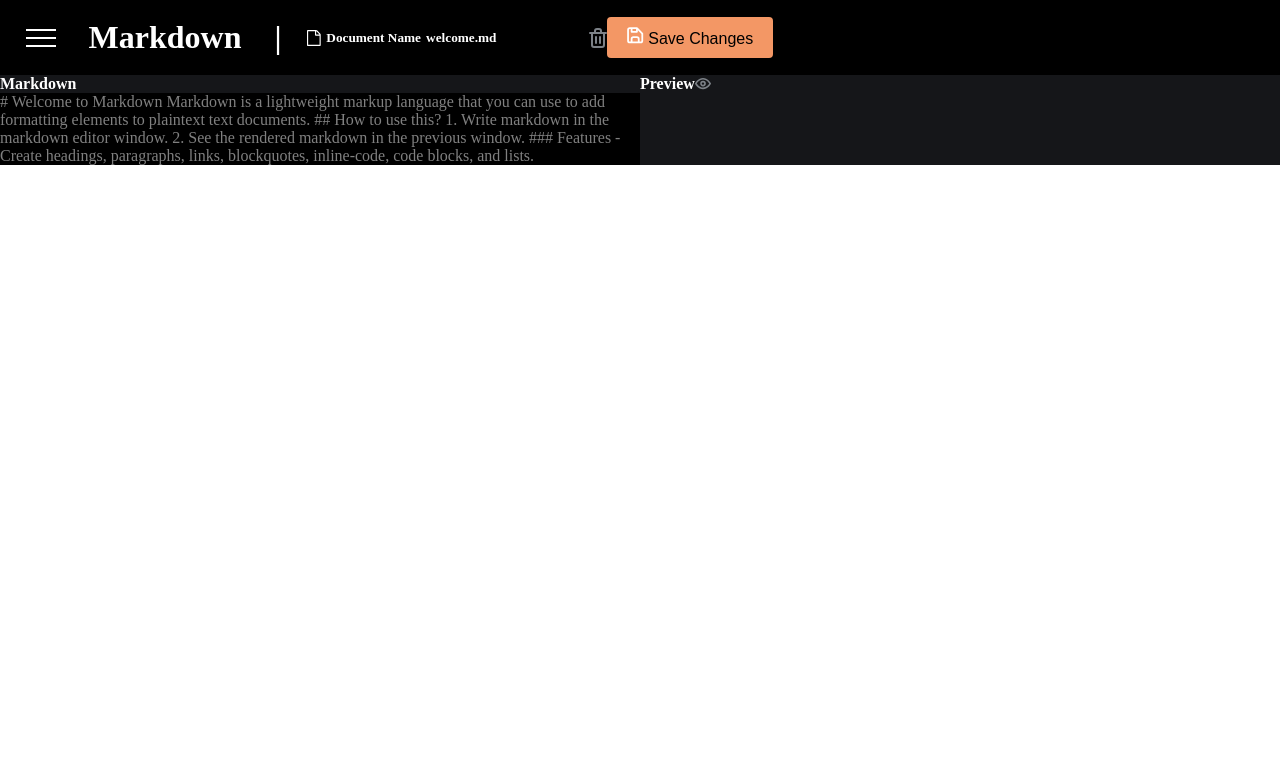
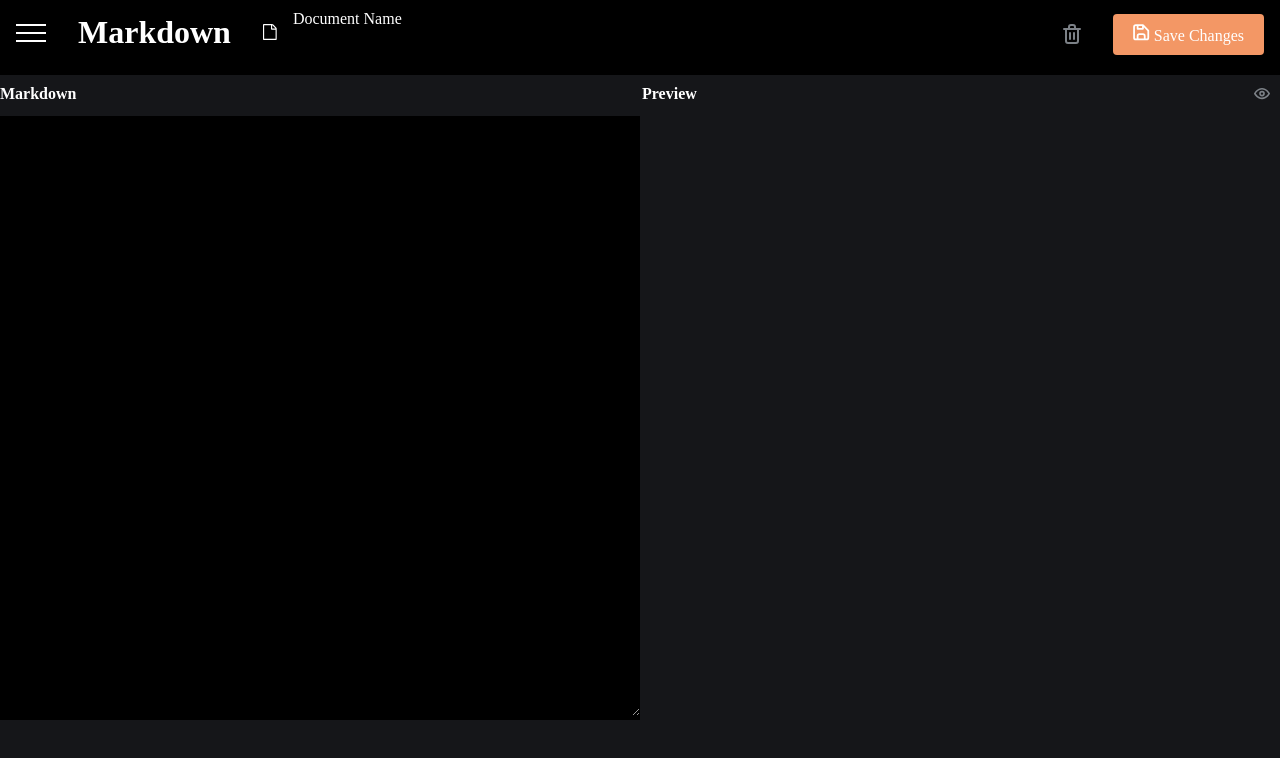
Before and after one commit to calebkoehn/MarkdownEditor, a plain HTML site: page index.html in a window 1280 px wide. Drawn offline with Linux system fonts and the light colour scheme.

Commit message:
fixed styling

```diff
--- a/index.html
+++ b/index.html
@@ -8,8 +8,8 @@
     <link rel="stylesheet" href="style.css">
 </head>
 <body>
-    <div id="nav">
-        <div id="left-nav">
+    <div class="nav">
+        <!-- <div id="left-nav">
             <img src="./assets/icon-menu.svg" alt="icon-menu">
             <h1 id="header-text">Markdown</h1>
             <h1 id="header-text">|</h1>
@@ -23,36 +23,32 @@
         <div id="right-nav">
             <img src="./assets/icon-delete.svg" alt="delete file icon">
             <button id="header-button"> <span><img src="./assets/icon-save.svg" alt="save icon"></span> Save Changes</button>
-        </div>
+        </div> -->
+        <ul>
+            <li class="header-left" style="margin-top: 10px;"><img src="./assets/icon-menu.svg" alt="icon-menu"></li>
+            <li class="header-left"><h1>Markdown</h1></li>
+            <li class="header-left" style="margin-top: 10px;"><img src="./assets/icon-document.svg" alt="document icon"></li>
+            <li class="header-left-stacked"style="margin-top: 10px;">Document Name</li>
+            <li class="header-right"><span class="header-button"><img src="./assets/icon-save.svg" alt="save icon"> Save Changes</span></li>
+            <li class="header-right" style="margin-top: 10px;"><img src="./assets/icon-delete.svg" alt="delete file icon"></li>
+
+        </ul>
 
     </div>
-    <div id="container">
-        <div class="left-side">
+    <div class="container">
+        <div class="left-body">
             <div id="left-body-header">
                 <h4>Markdown</h4>
             </div>
-            <div id="main-content-left">
-                <p>
-                    # Welcome to Markdown
-
-                    Markdown is a lightweight markup language that you can use to add formatting elements to plaintext text documents.
-
-                    ## How to use this?
-
-                    1. Write markdown in the markdown editor window.
-                    2. See the rendered markdown in the previous window.
-
-                    ### Features
-
-                    -Create headings, paragraphs, links, blockquotes, inline-code, code blocks, and lists.
-                </p>
-            </div>
+            <form id="main-content-left">
+                <textarea class="content"></textarea>
+            </form>
         </div>
 
-        <div class="right-side">
+        <div class="right-body">
             <div id="right-body-header">
-                <h4>Preview</h4>
-                <img src="./assets/icon-show-preview.svg" alt="show icon">
+                <h4 class="preview">Preview</h4>
+                <img src="./assets/icon-show-preview.svg"  alt="show icon">
             </div>
 
         </div>
--- a/style.css
+++ b/style.css
@@ -3,56 +3,44 @@
     padding: 0px;
 }
 
-#nav {
+.nav {
     width: 100%;
     height: 75px;
     display: flex;
     background-color: black;
 }
-#container {
+.container {
+    height: 100vh;
     width: 100%;
-    display: flex;
     background-color: #151619;
 }
-#left-nav {
-    height: 100%;
-    width: 20%;
-    margin-left: 2%;
+ul {
+    list-style-type: none;
+    margin: 0;
+    padding: 0;
+    overflow: hidden;
+    color: white;
+    width: 100%;
+}
+li {
+    float: left;
+}
+.header-left {
+    display: block;
+    color: white;
+    text-align: center;
+    padding: 14px 16px;
+}
+.header-left-stacked {
+    display: block;
+}
+.header-right {
     display: flex;
-    justify-content: space-between;
     align-items: center;
+    float: right;
+    padding: 14px 16px;
 }
-#center-nav {
-    height: 100%;
-    width: 15%;
-    margin-left: 2%;
-    display: flex;
-    justify-content: space-between;
-    align-items: center;
-}
-#header-text {
-    color: white;
-}
-#header-CenterText {
-    color: white;
-    margin-left: 2%;
-    display:inline-block;
-}
-#center-nav {
-    height: 100%;
-    width: 20%;
-    display: flex;
-    justify-content: left;
-    align-items: center;
-}
-#right-nav {
-    height: 100%;
-    margin-left: 2%;
-    display: flex;
-    justify-content:flex-end;
-    align-items: center;
-}
-#header-button {
+.header-button {
     background-color: #F39765;
     border: none;
     padding: 10px 20px;
@@ -62,29 +50,43 @@
     font-size: 16px;
     border-radius: 4px;
 }
-.left-side {
+.left-body {
     float: left;
     width: 50%;
+    margin-right: 2px;
 }
 
-.right-side {
+/* .right-body {
     float: right;
-}
+} */
 #left-body-header {
     color: white;
     display: flex;
     justify-content: space-between;
     align-items: center;
+    margin-top: 10px;
 }
+/* .preview {
+    display: flex;
+    align-items: flex-start;
+} */
 #right-body-header {
     color: white;
     display: flex;
-    justify-content: space-around;
+    justify-content: space-between;
     align-items: center;
+    padding-top: 10px;
+    padding-right: 10px;
 }
 #main-content-left {
     background-color: black;
     color: grey;
-    display: flex;
-    align-items: center;
+    margin-top: 2%;
 }
+.content {
+    background-color: black;
+    color: grey;
+    height: 75vh;
+    width: 100%;
+    border: none;
+}
```
Also changed, not shown: 1 other file.
